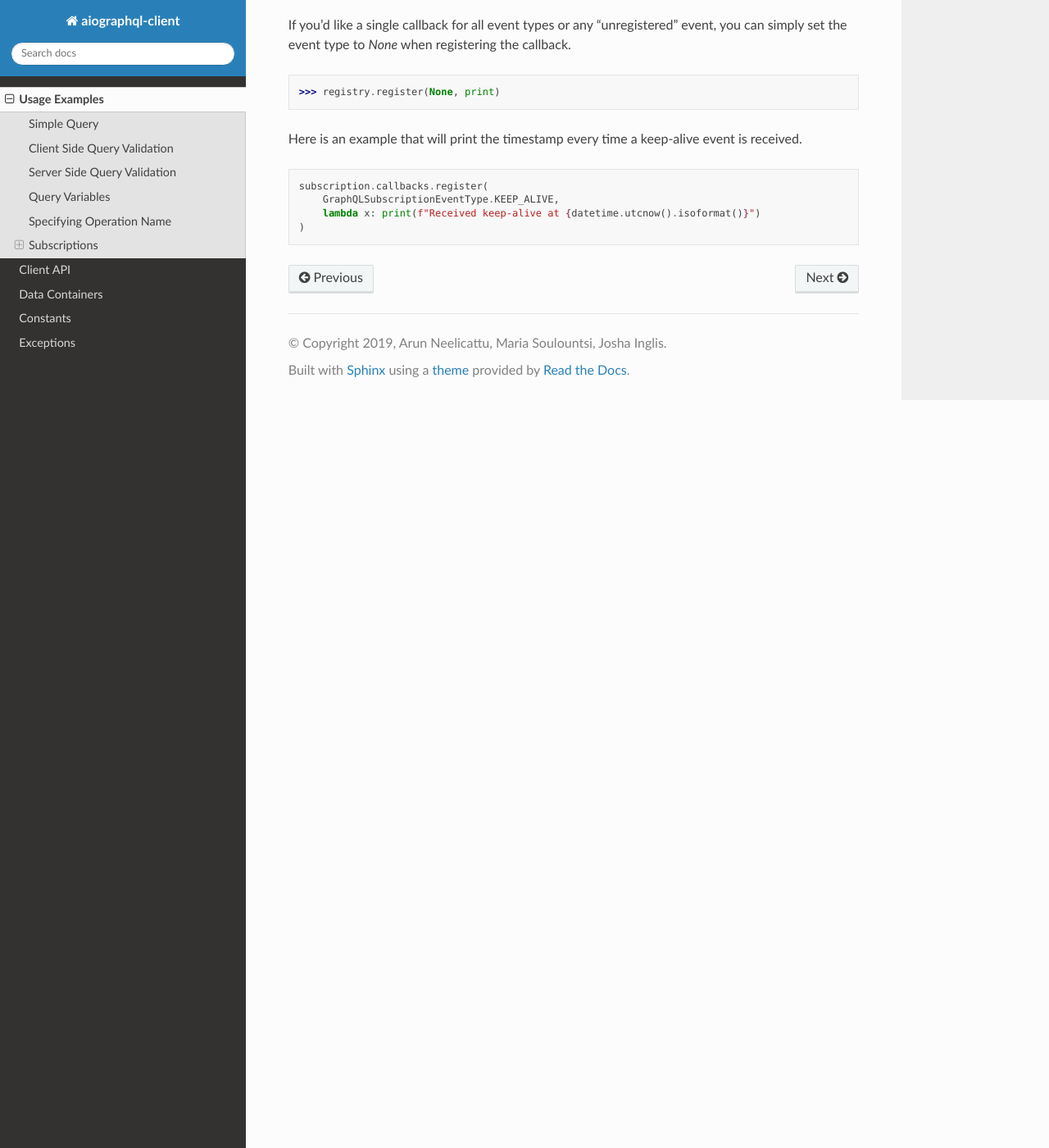
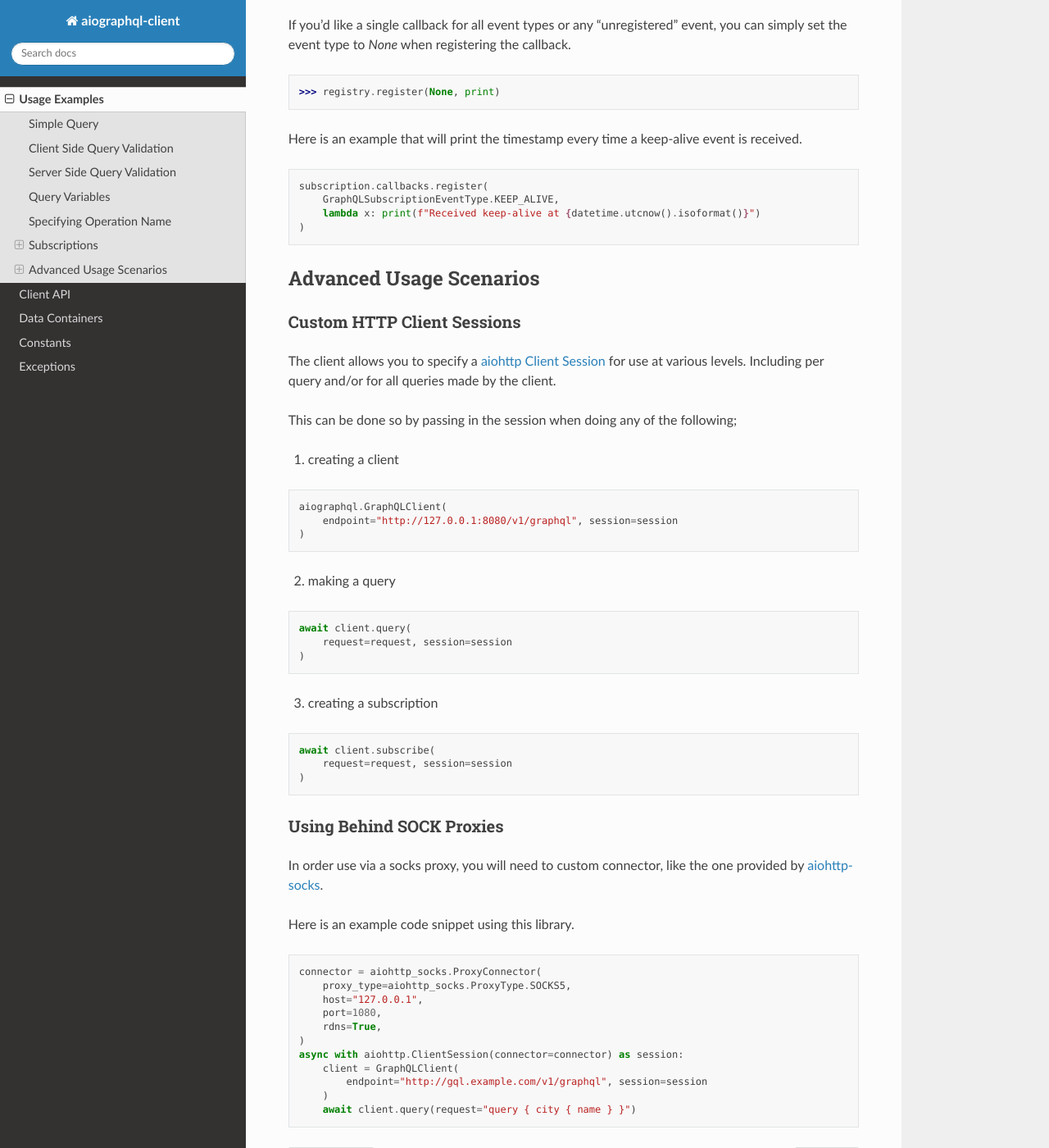
Before and after one commit to abn/aiographql-client, a Sphinx documentation site: the page built from docs/examples.rst, in a window 1280 px wide and 1400 px high, scrolled down 4496 px. Shown: the whole window at 82% size. Built offline with Sphinx 7.4.7 and the Read the Docs theme 2.0.0, drawn with Linux system fonts in a browser that asks for light colours.

Commit message:
Add documentation for custom session usage
- add example on how to use custom aiohttp sessions
- add example for using behind a socks proxy

```diff
--- a/docs/examples.rst
+++ b/docs/examples.rst
@@ -245,3 +245,60 @@ Here is an example that will print the timestamp every time a keep-alive event i
         GraphQLSubscriptionEventType.KEEP_ALIVE,
         lambda x: print(f"Received keep-alive at {datetime.utcnow().isoformat()}")
     )
+
+Advanced Usage Scenarios
+------------------------
+
+Custom HTTP Client Sessions
+***************************
+
+The client allows you to specify a `aiohttp Client Session <https://docs.aiohttp.org/en/stable/client_reference.html>`_
+for use at various levels. Including per query and/or for all queries made by the client.
+
+This can be done so by passing in the session when doing any of the following;
+
+1. creating a client
+
+.. code-block:: python
+
+    aiographql.GraphQLClient(
+        endpoint="http://127.0.0.1:8080/v1/graphql", session=session
+    )
+
+2. making a query
+
+.. code-block:: python
+
+    await client.query(
+        request=request, session=session
+    )
+
+3. creating a subscription
+
+.. code-block:: python
+
+    await client.subscribe(
+        request=request, session=session
+    )
+
+Using Behind SOCK Proxies
+*************************
+
+In order use via a socks proxy, you will need to custom connector, like the one provided by
+`aiohttp-socks <https://pypi.org/project/aiohttp-socks/>`_.
+
+Here is an example code snippet using this library.
+
+.. code-block:: python
+
+    connector = aiohttp_socks.ProxyConnector(
+        proxy_type=aiohttp_socks.ProxyType.SOCKS5,
+        host="127.0.0.1",
+        port=1080,
+        rdns=True,
+    )
+    async with aiohttp.ClientSession(connector=connector) as session:
+        client = GraphQLClient(
+            endpoint="http://gql.example.com/v1/graphql", session=session
+        )
+        await client.query(request="query { city { name } }")
```
